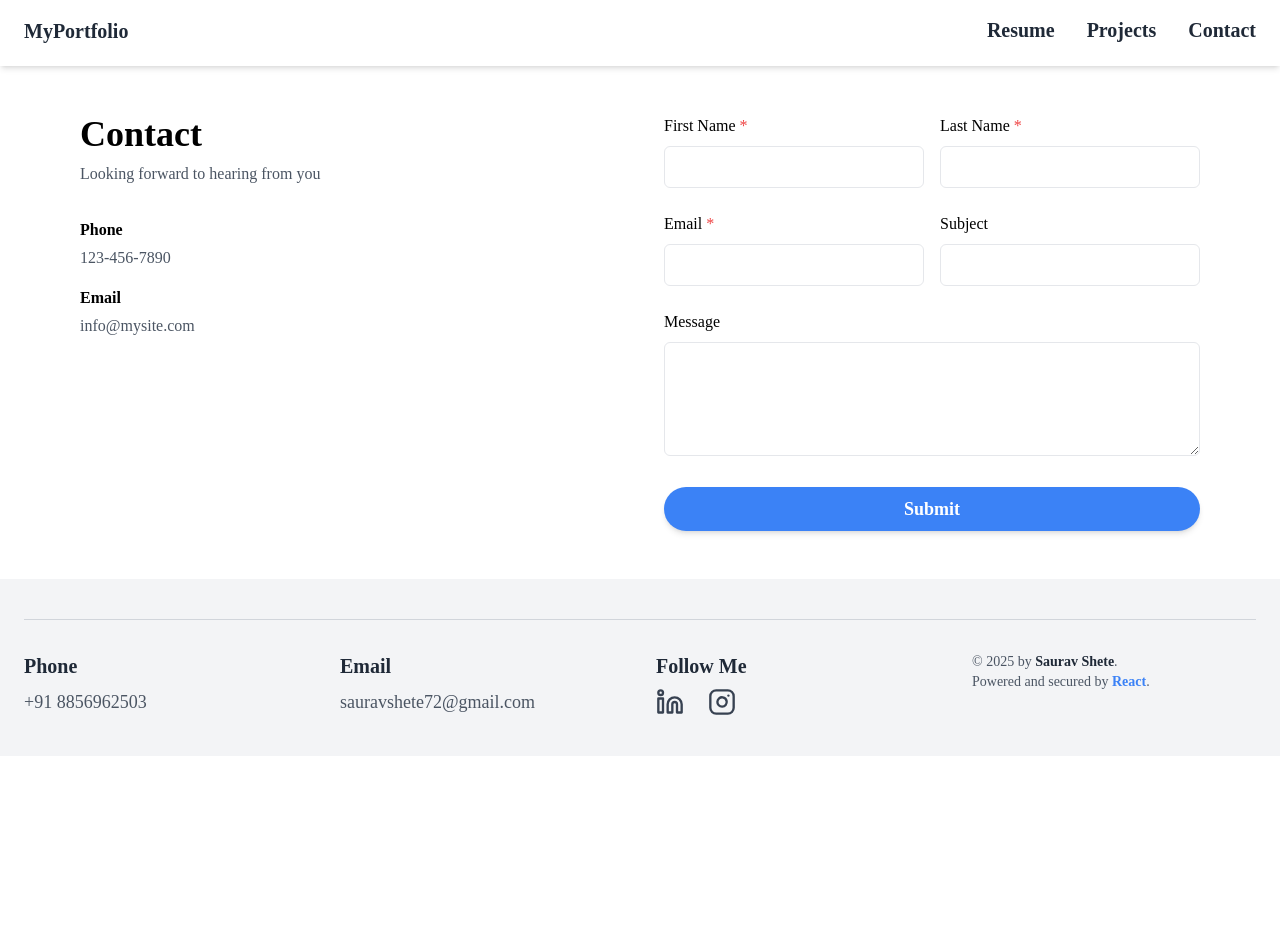
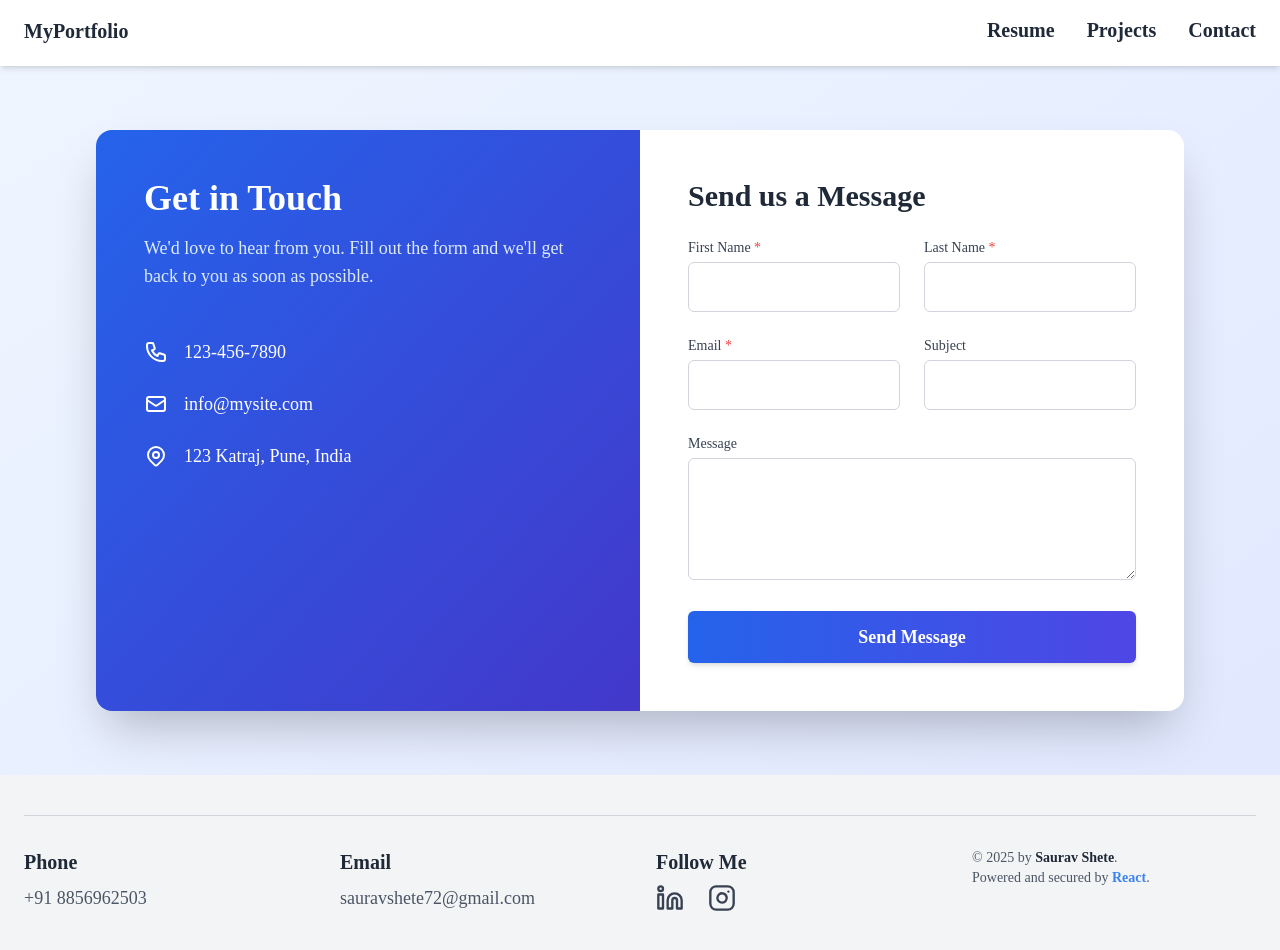
Before and after one commit to SauravShete2003/portfolio-clone, a React (Create React App) app: page /contact in a window 1280 px wide. Before the commit the page ends 800 px from the top, so only its background shows below. Built offline with nearby package versions, Linux system fonts and the light colour scheme.

Commit message:
add a beautiful design to resume , project , contact page

```diff
--- a/src/views/Contact.js
+++ b/src/views/Contact.js
@@ -25,35 +25,93 @@ export default function Contact() {
   };
 
   return (
-    <div>
+    <div className="min-h-screen bg-gradient-to-br from-blue-50 to-indigo-100">
       <Navbar />
-      <div className="max-w-6xl mx-auto px-4 py-8 md:py-12">
-        <div className="grid md:grid-cols-2 gap-12">
+      <div className="max-w-6xl mx-auto px-4 py-16 sm:px-6 lg:px-8">
+        <div className="bg-white rounded-2xl shadow-2xl overflow-hidden">
+          <div className="grid md:grid-cols-2">
             {/* Contact Information */}
-          <div>
-            <h1 className="text-4xl font-bold mb-2">Contact</h1>
-            <p className="text-gray-600 mb-8">
-              Looking forward to hearing from you
+            <div className="bg-gradient-to-br from-blue-600 to-indigo-700 text-white p-12">
+              <h1 className="text-4xl font-extrabold mb-4">Get in Touch</h1>
+              <p className="text-blue-100 mb-12 text-lg">
+                We'd love to hear from you. Fill out the form and we'll get back
+                to you as soon as possible.
               </p>
 
-            <div className="space-y-4">
-              <div>
-                <h2 className="font-semibold mb-1">Phone</h2>
-                <p className="text-gray-600">123-456-7890</p>
+              <div className="space-y-6">
+                <div className="flex items-center space-x-4">
+                  <svg
+                    xmlns="http://www.w3.org/2000/svg"
+                    className="h-6 w-6"
+                    fill="none"
+                    viewBox="0 0 24 24"
+                    stroke="currentColor"
+                  >
+                    <path
+                      strokeLinecap="round"
+                      strokeLinejoin="round"
+                      strokeWidth={2}
+                      d="M3 5a2 2 0 012-2h3.28a1 1 0 01.948.684l1.498 4.493a1 1 0 01-.502 1.21l-2.257 1.13a11.042 11.042 0 005.516 5.516l1.13-2.257a1 1 0 011.21-.502l4.493 1.498a1 1 0 01.684.949V19a2 2 0 01-2 2h-1C9.716 21 3 14.284 3 6V5z"
+                    />
+                  </svg>
+                  <span className="text-lg">123-456-7890</span>
                 </div>
 
-              <div>
-                <h2 className="font-semibold mb-1">Email</h2>
-                <p className="text-gray-600">info@mysite.com</p>
+                <div className="flex items-center space-x-4">
+                  <svg
+                    xmlns="http://www.w3.org/2000/svg"
+                    className="h-6 w-6"
+                    fill="none"
+                    viewBox="0 0 24 24"
+                    stroke="currentColor"
+                  >
+                    <path
+                      strokeLinecap="round"
+                      strokeLinejoin="round"
+                      strokeWidth={2}
+                      d="M3 8l7.89 5.26a2 2 0 002.22 0L21 8M5 19h14a2 2 0 002-2V7a2 2 0 00-2-2H5a2 2 0 00-2 2v10a2 2 0 002 2z"
+                    />
+                  </svg>
+                  <span className="text-lg">info@mysite.com</span>
+                </div>
+
+                <div className="flex items-center space-x-4">
+                  <svg
+                    xmlns="http://www.w3.org/2000/svg"
+                    className="h-6 w-6"
+                    fill="none"
+                    viewBox="0 0 24 24"
+                    stroke="currentColor"
+                  >
+                    <path
+                      strokeLinecap="round"
+                      strokeLinejoin="round"
+                      strokeWidth={2}
+                      d="M17.657 16.657L13.414 20.9a1.998 1.998 0 01-2.827 0l-4.244-4.243a8 8 0 1111.314 0z"
+                    />
+                    <path
+                      strokeLinecap="round"
+                      strokeLinejoin="round"
+                      strokeWidth={2}
+                      d="M15 11a3 3 0 11-6 0 3 3 0 016 0z"
+                    />
+                  </svg>
+                  <span className="text-lg">123 Katraj, Pune, India</span>
                 </div>
               </div>
             </div>
 
             {/* Contact Form */}
-          <form onSubmit={handleSubmit} className="space-y-6">
-            <div className="grid md:grid-cols-2 gap-4">
-              <div className="space-y-2">
-                <label htmlFor="firstName" className="block font-medium">
+            <form onSubmit={handleSubmit} className="p-12 space-y-6">
+              <h2 className="text-3xl font-bold text-gray-800 mb-6">
+                Send us a Message
+              </h2>
+              <div className="grid md:grid-cols-2 gap-6">
+                <div>
+                  <label
+                    htmlFor="firstName"
+                    className="block text-sm font-medium text-gray-700 mb-1"
+                  >
                     First Name <span className="text-red-500">*</span>
                   </label>
                   <input
@@ -62,12 +120,15 @@ export default function Contact() {
                     value={formData.firstName}
                     onChange={handleChange}
                     required
-                  className="w-full p-2 border rounded-md focus:outline-none focus:ring-2 focus:blue-600"
+                    className="w-full p-3 border border-gray-300 rounded-md focus:outline-none focus:ring-2 focus:ring-blue-500 transition duration-200"
                   />
                 </div>
 
-              <div className="space-y-2">
-                <label htmlFor="lastName" className="block font-medium">
+                <div>
+                  <label
+                    htmlFor="lastName"
+                    className="block text-sm font-medium text-gray-700 mb-1"
+                  >
                     Last Name <span className="text-red-500">*</span>
                   </label>
                   <input
@@ -76,14 +137,17 @@ export default function Contact() {
                     value={formData.lastName}
                     onChange={handleChange}
                     required
-                  className="w-full p-2 border rounded-md focus:outline-none focus:ring-2 focus:blue-600"
+                    className="w-full p-3 border border-gray-300 rounded-md focus:outline-none focus:ring-2 focus:ring-blue-500 transition duration-200"
                   />
                 </div>
               </div>
 
-            <div className="grid md:grid-cols-2 gap-4">
-              <div className="space-y-2">
-                <label htmlFor="email" className="block font-medium">
+              <div className="grid md:grid-cols-2 gap-6">
+                <div>
+                  <label
+                    htmlFor="email"
+                    className="block text-sm font-medium text-gray-700 mb-1"
+                  >
                     Email <span className="text-red-500">*</span>
                   </label>
                   <input
@@ -93,12 +157,15 @@ export default function Contact() {
                     value={formData.email}
                     onChange={handleChange}
                     required
-                  className="w-full p-2 border rounded-md focus:outline-none focus:ring-2 focus:blue-600"
+                    className="w-full p-3 border border-gray-300 rounded-md focus:outline-none focus:ring-2 focus:ring-blue-500 transition duration-200"
                   />
                 </div>
 
-              <div className="space-y-2">
-                <label htmlFor="subject" className="block font-medium">
+                <div>
+                  <label
+                    htmlFor="subject"
+                    className="block text-sm font-medium text-gray-700 mb-1"
+                  >
                     Subject
                   </label>
                   <input
@@ -106,13 +173,16 @@ export default function Contact() {
                     name="subject"
                     value={formData.subject}
                     onChange={handleChange}
-                  className="w-full p-2 border rounded-md focus:outline-none focus:ring-2 focus:blue-600"
+                    className="w-full p-3 border border-gray-300 rounded-md focus:outline-none focus:ring-2 focus:ring-blue-500 transition duration-200"
                   />
                 </div>
               </div>
 
-            <div className="space-y-2">
-              <label htmlFor="message" className="block font-medium">
+              <div>
+                <label
+                  htmlFor="message"
+                  className="block text-sm font-medium text-gray-700 mb-1"
+                >
                   Message
                 </label>
                 <textarea
@@ -121,17 +191,18 @@ export default function Contact() {
                   value={formData.message}
                   onChange={handleChange}
                   rows={4}
-                className="w-full p-2 border rounded-md focus:outline-none focus:ring-2 focus:blue-600"
+                  className="w-full p-3 border border-gray-300 rounded-md focus:outline-none focus:ring-2 focus:ring-blue-500 transition duration-200"
                 />
               </div>
 
               <button
                 type="submit"
-              className="w-full mt-6 bg-blue-500 text-white py-2 px-6 rounded-full font-semibold text-lg shadow-md hover:bg-blue-600 focus:outline-none transition duration-300 self-start"
+                className="w-full bg-gradient-to-r from-blue-600 to-indigo-600 text-white py-3 px-6 rounded-md font-semibold text-lg shadow-md hover:from-blue-700 hover:to-indigo-700 focus:outline-none focus:ring-2 focus:ring-offset-2 focus:ring-blue-500 transition duration-300 transform hover:scale-105"
               >
-              Submit
+                Send Message
               </button>
             </form>
+          </div>
         </div>
       </div>
       <Footer />
--- a/src/views/Portfolio.js
+++ b/src/views/Portfolio.js
@@ -1,6 +1,5 @@
 import Navbar from "../components/Navbar";
 import { motion } from "framer-motion";
-import Footer from "./Footer";
 
 function Portfolio() {
   return (
@@ -23,7 +22,7 @@ function Portfolio() {
           initial={{ opacity: 0, scale: 0.5 }}
           animate={{ opacity: 1, scale: 1 }}
           transition={{ duration: 0.5 }}
-          className="rounded-full w-64 h-64 overflow-hidden shadow-lg border-4 border-white"
+          className="rounded-full w-80 h-80 overflow-hidden shadow-lg border-4 border-white"
         >
           <img
             src="https://img.freepik.com/premium-vector/beard-man-avatar_96853-399.jpg"
--- a/src/views/Projects.js
+++ b/src/views/Projects.js
@@ -5,64 +5,77 @@ import Navbar from "../components/Navbar";
 const Projects = () => {
   const projectData = [
     {
-      title: "Project One",
+      title: "Modern Portfolio",
       description:
-        "A modern portfolio website showcasing responsive design and interactivity. Built with React and Tailwind CSS.",
+        "A sleek portfolio website showcasing responsive design and interactivity. Built with React and Tailwind CSS.",
       image:
         "https://img.freepik.com/premium-vector/illustration-landing-page_176048-94.jpg?semt=ais_hybrid",
+      tags: ["React", "Tailwind CSS", "Responsive Design"],
     },
     {
-      title: "Project Two",
+      title: "E-commerce Platform",
       description:
-        "A powerful e-commerce platform designed with scalability in mind. Features include product management, cart functionality, and payment integration.",
+        "A robust e-commerce solution designed with scalability in mind. Features include product management, cart functionality, and secure payment integration.",
       image:
         "https://img.freepik.com/free-vector/start-up-project-landing-page-with-rocket_52683-7933.jpg",
+      tags: ["Node.js", "Express", "MongoDB", "React"],
     },
     {
-      title: "Project Three",
+      title: "Task Master",
       description:
-        "A task management app to organize daily activities with a clean and intuitive interface. Includes drag-and-drop and notification features.",
+        "An intuitive task management app to organize daily activities. Includes drag-and-drop functionality, notifications, and team collaboration features.",
       image:
         "https://img.freepik.com/free-vector/organic-flat-motiongraphics-landing-page_23-2148899169.jpg",
+      tags: ["React Native", "Firebase", "Redux"],
     },
   ];
 
   return (
-    <div className="bg-gray-50 min-h-screen">
-      {/* Navbar */}
+    <div className="bg-gradient-to-br from-gray-50 to-blue-50 min-h-screen">
       <Navbar />
 
-      {/* Projects Section */}
-      <div className="py-12">
-        <div className="max-w-6xl mx-auto px-4 sm:px-6 lg:px-8">
-          <h2 className="text-4xl font-bold text-center text-gray-800 mb-12">
-            Projects
+      <div className="py-16 px-4 sm:px-6 lg:px-8">
+        <div className="max-w-7xl mx-auto">
+          <h2 className="text-5xl font-extrabold text-center text-gray-900 mb-16 relative">
+            <span className="bg-clip-text text-transparent bg-gradient-to-r from-blue-600 to-indigo-600">
+              My Projects
+            </span>
+            <span className="absolute bottom-0 left-1/2 transform -translate-x-1/2 w-24 h-1 bg-blue-600 rounded-full"></span>
           </h2>
 
-          <div className="space-y-12">
+          <div className="grid gap-12 md:grid-cols-2 lg:grid-cols-3">
             {projectData.map((project, index) => (
               <div
                 key={index}
-                className="bg-white rounded-lg shadow-md overflow-hidden transform transition duration-300 hover:shadow-lg hover:scale-105 flex flex-col md:flex-row"
+                className="bg-white rounded-2xl shadow-xl overflow-hidden transform transition duration-500 hover:scale-105 hover:shadow-2xl"
               >
-                {/* Project Image */}
-                <img
-                  src={project.image}
-                  alt={project.title}
-                  className="md:w-1/2 w-full h-64 md:h-auto object-cover"
-                />
-
-                {/* Project Details */}
-                <div className="p-6 flex flex-col justify-center md:w-1/2">
-                  <h3 className="text-2xl font-bold text-gray-800">
+                <div className="relative">
+                  <img
+                    src={project.image}
+                    alt={project.title}
+                    className="w-full h-64 object-cover"
+                  />
+                  <div className="absolute inset-0 bg-black bg-opacity-50 flex items-center justify-center opacity-0 hover:opacity-100 transition-opacity duration-300">
+                    <button className="bg-white text-gray-900 py-2 px-6 rounded-full font-semibold text-lg shadow-md hover:bg-gray-100 focus:outline-none transition duration-300">
+                      View Project
+                    </button>
+                  </div>
+                </div>
+                <div className="p-6">
+                  <h3 className="text-2xl font-bold text-gray-900 mb-3">
                     {project.title}
                   </h3>
-                  <p className="mt-4 text-gray-600">{project.description}</p>
-                  <button
-                    className="mt-6 bg-blue-500 text-white py-2 px-6 rounded-full font-semibold text-lg shadow-md hover:bg-blue-600 focus:outline-none transition duration-300 self-start"
-                  >
-                    View Project
-                  </button>
+                  <p className="text-gray-600 mb-4">{project.description}</p>
+                  <div className="flex flex-wrap gap-2">
+                    {project.tags.map((tag, tagIndex) => (
+                      <span
+                        key={tagIndex}
+                        className="bg-blue-100 text-blue-800 text-xs font-semibold px-2.5 py-0.5 rounded-full"
+                      >
+                        {tag}
+                      </span>
+                    ))}
+                  </div>
                 </div>
               </div>
             ))}
@@ -70,7 +83,20 @@ const Projects = () => {
         </div>
       </div>
 
-      {/* Footer */}
+      <div className="max-w-7xl mx-auto px-4 sm:px-6 lg:px-8 py-16">
+        <div className="bg-gradient-to-r from-blue-600 to-indigo-600 rounded-3xl shadow-2xl p-12 text-center">
+          <h3 className="text-3xl font-bold text-white mb-6">
+            Ready to start a project?
+          </h3>
+          <p className="text-xl text-blue-100 mb-8">
+            Let's collaborate and bring your ideas to life!
+          </p>
+          <button className="bg-white text-blue-600 py-3 px-8 rounded-full font-bold text-lg shadow-md hover:bg-gray-100 focus:outline-none transition duration-300">
+            Get in Touch
+          </button>
+        </div>
+      </div>
+
       <Footer />
     </div>
   );
```
Also changed, not shown: src/views/Resume.js (+56 -56 lines). Lines whose indentation alone changed are shown as unchanged.
